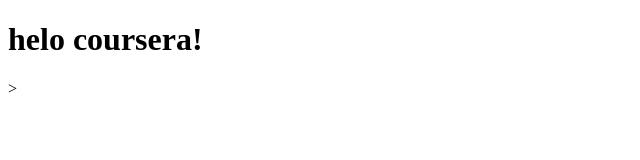
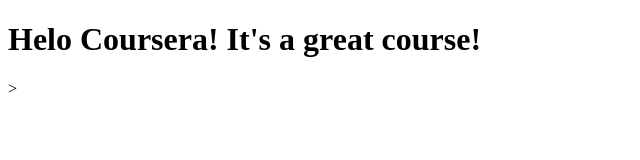
Before and after one commit to qusay1987/coursera-test, a plain HTML site: page site/index.html in a window 1280 px wide. Shown: the whole page, without its empty margins (0-640 px from the left). Drawn offline with Linux system fonts and the light colour scheme.

Commit message:
small addtion for our page content

```diff
--- a/site/index.html
+++ b/site/index.html
@@ -4,6 +4,6 @@
 	<title>helo coursera!</title>
 </head>
 <body>
-<h1>helo coursera!</h1>>
+<h1>Helo Coursera! It's a great course! </h1>>
 </body>
 </html>
```
